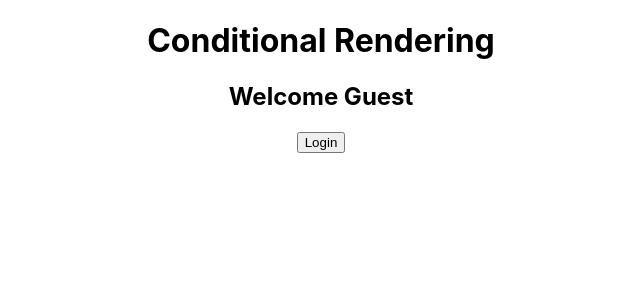
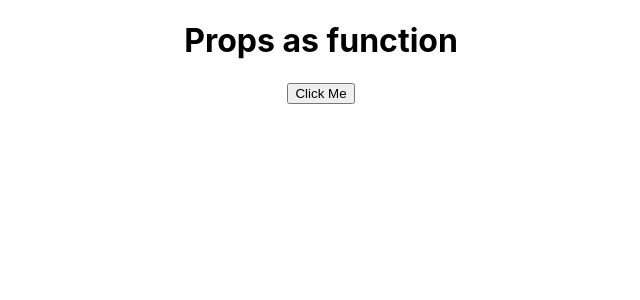
Before and after one commit to yuvraj-github/React-Tutorials, a React (Create React App) app: page / in a window 1280 px wide. Shown: the top 300 px of the page, without its empty margins (319-959 px from the left). Built offline with nearby package versions, Linux system fonts and the light colour scheme.

Commit message:
Function as props concept

```diff
--- a/src/App.js
+++ b/src/App.js
@@ -1,6 +1,7 @@
 import './App.css';
 import React, { useState } from 'react';
-import ConditionalRendering from './Functional Component/ConditionalRendering';
+import PropsAsFunction from './Functional Component/PropsAsFunciton';
+//import ConditionalRendering from './Functional Component/ConditionalRendering';
 //import FormComponent from './Functional Component/FormComponent';
 //import InputComponent from './Functional Component/InputComponent';
 //import PropsToStudentClass from './Class Component/PropsToStudentClass';
@@ -12,6 +13,9 @@ import ConditionalRendering from './Functional Component/ConditionalRendering';
 
 function App() {
   const [name, setName] = useState('Ajay');
+  function getData() {
+    alert('Hello world');
+  }
   return (
     <div className="App">
       {/* <UserFunctionalComponent />
@@ -26,7 +30,8 @@ function App() {
       <button onClick={() => setName('Anil')}>Update Name</button> */}
       {/* <InputComponent /> */}
       {/* <FormComponent /> */}
-      <ConditionalRendering />
+      {/* <ConditionalRendering /> */}
+      <PropsAsFunction data={getData}/>
     </div>
   );
 }
--- /dev/null
+++ b/src/Functional Component/PropsAsFunciton.js
@@ -0,0 +1,10 @@
+function PropsAsFunction(props) {
+    return (
+        <div>
+            <h1>Props as function</h1>
+            <button onClick={props.data}>Click Me</button>
+        </div>
+    )
+}
+
+export default PropsAsFunction
```
